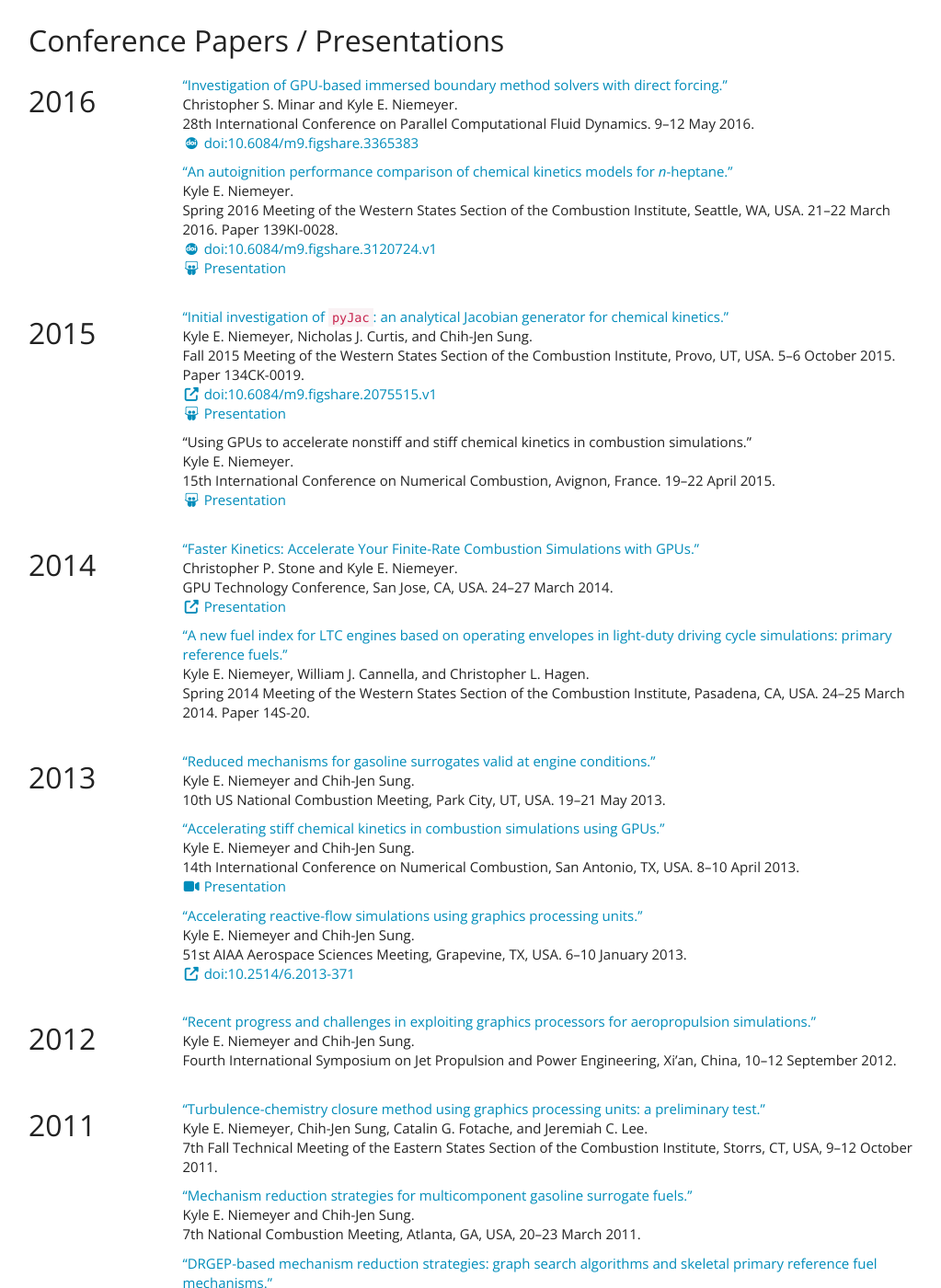
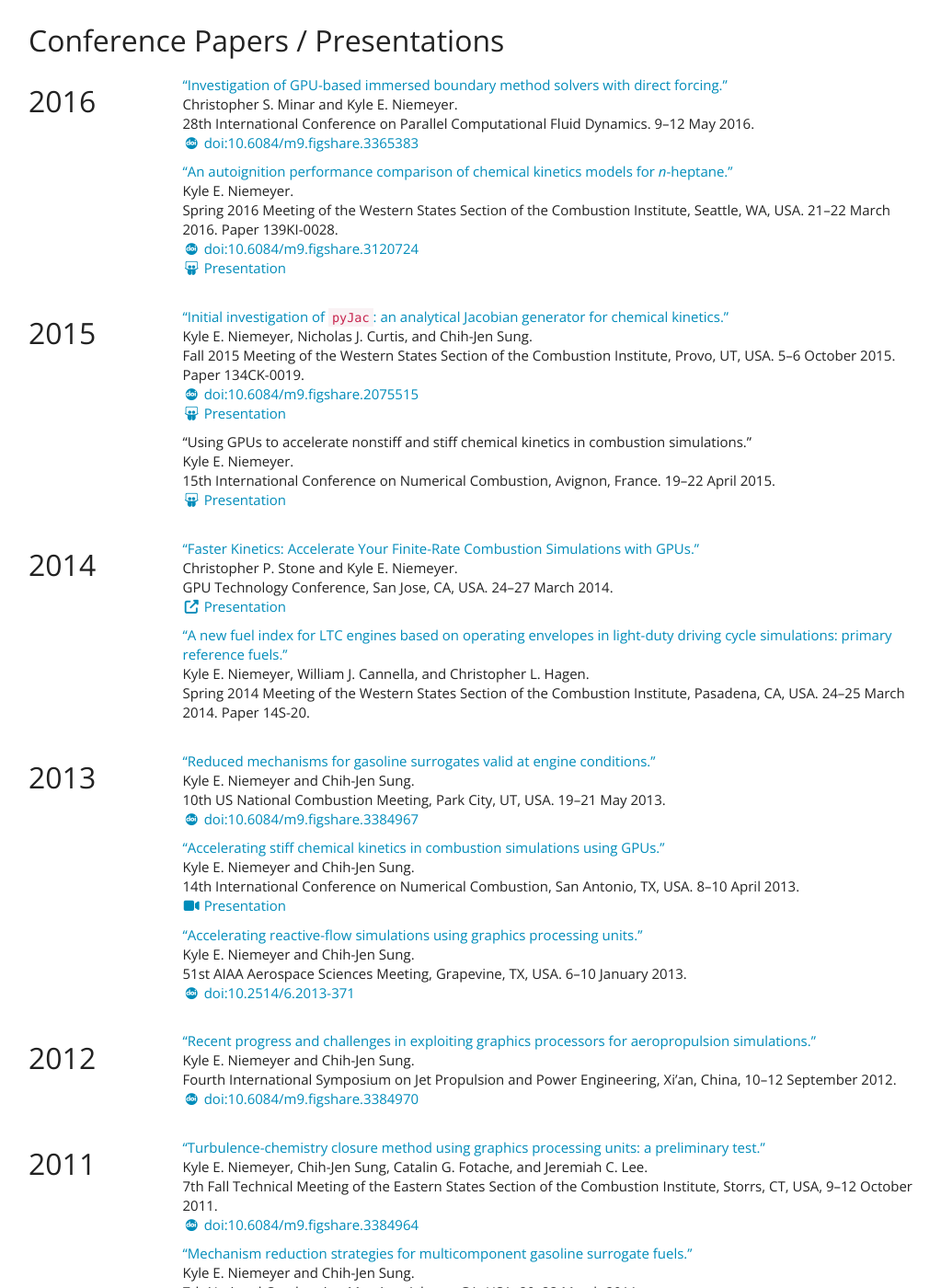
Before and after one commit to kyleniemeyer/kyleniemeyer.com, a Jekyll site: the page built from pubs/index.markdown, in a window 1280 px wide and 1400 px high, scrolled down 3114 px. Shown: the whole window at 92% size, without its empty margins (24-1047 px from the left). Built offline with Jekyll 4.4.1, drawn with Linux system fonts in a browser that asks for light colours; nearby versions of some CDN libraries; some web fonts are replaced; comment, search, counter and statistics services are not loaded; some of the changed lines change nothing that is shown; some of the changed text lies outside the part shown.

Commit message:
updated some DOI links

```diff
--- a/pubs/index.markdown
+++ b/pubs/index.markdown
@@ -76,33 +76,33 @@ Under review.
 [“Development of efficient and accurate skeletal mechanisms for hydrocarbon fuels and kerosene surrogate.”](/pubs/paper-zhong-kerosene/)
 Fengquan Zhong, Sugang Ma, Xinyu Zhang, Chih-Jen Sung, and Kyle E. Niemeyer.
 *Acta Mechanica Sinica*, 31(5):732--740, 2015.
-[<i class="ai ai-doi fa-fw"></i> doi:10.1007/s10409-015-0434-5](http://dx.doi.org/10.1007/s10409-015-0434-5)
+[<i class="ai ai-doi fa-fw"></i> doi:10.1007/s10409-015-0434-5](https://dx.doi.org/10.1007/s10409-015-0434-5)
 
 [“Counterflow ignition of *n*-butanol at atmospheric and elevated pressures.”](/pubs/paper-n-butanol-counterflow/)
 Kyle B. Brady, Xin Hui, Chih-Jen Sung, and Kyle E. Niemeyer.
 *Combustion and Flame*, 162(10):3596--3611, 2015.
-[<i class="ai ai-doi fa-fw"></i> doi:10.1016/j.combustflame.2015.06.017](http://dx.doi.org/10.1016/j.combustflame.2015.06.017)
+[<i class="ai ai-doi fa-fw"></i> doi:10.1016/j.combustflame.2015.06.017](https://dx.doi.org/10.1016/j.combustflame.2015.06.017)
 
 [“Investigation of the LTC fuel performance index for oxygenated reference fuel blends.”](/pubs/paper-LTC-index-oxygenated/)
 Kyle E Niemeyer, Shane R. Daly, William J. Cannella, and Christopher L. Hagen.
 *Fuel*, 155:14--24, 2015.
-[<i class="ai ai-doi fa-fw"></i> doi:10.1016/j.fuel.2015.04.010](http://dx.doi.org/10.1016/j.fuel.2015.04.010)
+[<i class="ai ai-doi fa-fw"></i> doi:10.1016/j.fuel.2015.04.010](https://dx.doi.org/10.1016/j.fuel.2015.04.010)
 
 [“A novel fuel performance index for LTC engines based on operating envelopes in light-duty driving cycle simulations.”](/pubs/paper-LTC-index/)
 Kyle E Niemeyer, Shane R. Daly, William J. Cannella, and Christopher L. Hagen.
 *Journal of Engineering for Gas Turbines and Power*, 137(10):101601, 2015.
-[<i class="ai ai-doi fa-fw"></i> doi:10.1115/1.4029948](http://dx.doi.org/10.1115/1.4029948)
+[<i class="ai ai-doi fa-fw"></i> doi:10.1115/1.4029948](https://dx.doi.org/10.1115/1.4029948)
 
 [“Reduced chemistry for a gasoline surrogate valid at engine-relevant conditions.”](/pubs/paper-reduced-gasoline-surrogate/)
 Kyle E. Niemeyer and Chih-Jen Sung.
 *Energy & Fuels*, 29(2):1172--1185, 2015.
-[<i class="ai ai-doi fa-fw"></i> doi:10.1021/ef5022126](http://dx.doi.org/10.1021/ef5022126)
+[<i class="ai ai-doi fa-fw"></i> doi:10.1021/ef5022126](https://dx.doi.org/10.1021/ef5022126)
 [<i class="ai ai-arxiv fa-fw"></i> `arXiv:1410.0401`](http://arxiv.org/abs/1410.0401) `[physics.chem-ph]`
 
 [“An automated target species selection method for dynamic adaptive chemistry simulations.”](/pubs/paper-target-species-selection/)
 Nicholas J. Curtis, Kyle E. Niemeyer, and Chih-Jen Sung.
 *Combustion and Flame*, 162(4):1358--1374, 2015.
-[<i class="ai ai-doi fa-fw"></i> doi:10.1016/j.combustflame.2014.11.004](http://dx.doi.org/10.1016/j.combustflame.2014.11.004)
+[<i class="ai ai-doi fa-fw"></i> doi:10.1016/j.combustflame.2014.11.004](https://dx.doi.org/10.1016/j.combustflame.2014.11.004)
 
 </div> <!-- END col-md-10-->
 </div> <!-- END row-->
@@ -118,19 +118,19 @@ Nicholas J. Curtis, Kyle E. Niemeyer, and Chih-Jen Sung.
 [“Mechanism reduction for multicomponent surrogates: a case study using toluene reference fuels.”](/pubs/paper-multicomponent-reduction/)
 Kyle E. Niemeyer and Chih-Jen Sung.
 *Combustion and Flame*, 161(11):2752--2764, 2014.
-[<i class="ai ai-doi fa-fw"></i> doi:10.1016/j.combustflame.2014.05.001](http://dx.doi.org/10.1016/j.combustflame.2014.05.001)
+[<i class="ai ai-doi fa-fw"></i> doi:10.1016/j.combustflame.2014.05.001](https://dx.doi.org/10.1016/j.combustflame.2014.05.001)
 [<i class="ai ai-arxiv fa-fw"></i> `arXiv:1405.3745`](http://arxiv.org/abs/1405.3745) `[physics.chem-ph]`
 
 [“Recent progress and challenges in exploiting graphics processors in computational fluid dynamics.”](/pubs/paper-GPU-CFD-review/)
 Kyle E. Niemeyer and Chih-Jen Sung.
 *Journal of Supercomputing*, 67(2):528--564, 2014.
-[<i class="ai ai-doi fa-fw"></i> doi:10.1007/s11227-013-1015-7](http://dx.doi.org/10.1007/s11227-013-1015-7)
+[<i class="ai ai-doi fa-fw"></i> doi:10.1007/s11227-013-1015-7](https://dx.doi.org/10.1007/s11227-013-1015-7)
 [<i class="ai ai-arxiv fa-fw"></i> `arXiv:1309.3018`](http://arxiv.org/abs/1309.3018) `[physics.flu-dyn]`
 
 [“Accelerating moderately stiff chemical kinetics in reactive-flow simulations using GPUs.”](/pubs/paper-moderately-stiff-GPU/)
 Kyle E. Niemeyer and Chih-Jen Sung.
 *Journal of Computational Physics*, 256:854--871, 2014.
-[<i class="ai ai-doi fa-fw"></i> doi:10.1016/j.jcp.2013.09.025](http://dx.doi.org/10.1016/j.jcp.2013.09.025)
+[<i class="ai ai-doi fa-fw"></i> doi:10.1016/j.jcp.2013.09.025](https://dx.doi.org/10.1016/j.jcp.2013.09.025)
 [<i class="ai ai-arxiv fa-fw"></i> `arXiv:1309.2710`](http://arxiv.org/abs/1309.2710) `[physics.chem-ph]`
 
 </div> <!-- END col-md-10-->
@@ -147,7 +147,7 @@ Kyle E. Niemeyer and Chih-Jen Sung.
 [“On the importance of graph search algorithms for DRGEP-based mechanism reduction methods.”](/pubs/paper-graph-search-DRGEP/)
 Kyle E. Niemeyer and Chih-Jen Sung.
 *Combustion and Flame*, 158(8):1439--1443, August 2011.
-[<i class="ai ai-doi fa-fw"></i> doi:10.1016/j.combustflame.2010.12.010](http://dx.doi.org/10.1016/j.combustflame.2010.12.010)
+[<i class="ai ai-doi fa-fw"></i> doi:10.1016/j.combustflame.2010.12.010](https://dx.doi.org/10.1016/j.combustflame.2010.12.010)
 
 </div> <!-- END col-md-10-->
 </div> <!-- END row-->
@@ -163,7 +163,7 @@ Kyle E. Niemeyer and Chih-Jen Sung.
 [“Skeletal mechanism generation for surrogate fuels using directed relation graph with error propagation and sensitivity analysis.”](/pubs/paper-DRGEPSA/)
 Kyle E. Niemeyer, Chih-Jen Sung, and Mandhapati P. Raju.
 *Combustion and Flame*, 157(9):1760--1770, September 2010.
-[<i class="ai ai-doi fa-fw"></i> doi:10.1016/j.combustflame.2009.12.022](http://dx.doi.org/10.1016/j.combustflame.2009.12.022)
+[<i class="ai ai-doi fa-fw"></i> doi:10.1016/j.combustflame.2009.12.022](https://dx.doi.org/10.1016/j.combustflame.2009.12.022)
 
 </div> <!-- END col-md-10-->
 </div> <!-- END row-->
@@ -179,7 +179,7 @@ Kyle E. Niemeyer, Chih-Jen Sung, and Mandhapati P. Raju.
 [“Three-dimensional surface texture visualization of bone tissue through epifluorescence-based serial block face imaging.”](/pubs/paper-bone-tissue-viz/)
 C. R. Slyfield Jr., K. E. Niemeyer, E. V. Tkachenko, R. E. Tomlinson, G. G. Steyer, C. G. Patthanacharoenphon, G. J. Kazakia, D. L. Wilson, and C. J. Hernandez.
 *Journal of Microscopy*, 236(1):52--59, October 2009.
-[<i class="ai ai-doi fa-fw"></i> doi:10.1111/j.1365-2818.2009.03204.x](http://dx.doi.org/10.1111/j.1365-2818.2009.03204.x)
+[<i class="ai ai-doi fa-fw"></i> doi:10.1111/j.1365-2818.2009.03204.x](https://dx.doi.org/10.1111/j.1365-2818.2009.03204.x)
 
 </div>
 
@@ -196,7 +196,7 @@ C. R. Slyfield Jr., K. E. Niemeyer, E. V. Tkachenko, R. E. Tomlinson, G. G. Stey
 ["GPU-Based Parallel Integration of Large Numbers of Independent ODE Systems.”](/pubs/book-chapter-GPU-ODE/)
 Kyle E. Niemeyer and Chih-Jen Sung.
 In V. Kindratenko (Ed.), *Numerical Computations with GPUs*, Springer International Publishing, Switzerland, Ch. 8, pp. 159--182.
-[<i class="ai ai-doi fa-fw"></i> doi:10.1007/978-3-319-06548-9_8](http://dx.doi.org/10.1007/978-3-319-06548-9_8)
+[<i class="ai ai-doi fa-fw"></i> doi:10.1007/978-3-319-06548-9_8](https://dx.doi.org/10.1007/978-3-319-06548-9_8)
 
 </div> <!-- END col-md-10-->
 </div> <!-- END row-->
@@ -214,7 +214,7 @@ In V. Kindratenko (Ed.), *Numerical Computations with GPUs*, Springer Internatio
 [“A novel fuel performance index for LTC engines based on operating envelopes in light-duty driving cycle simulations.”](/pubs/conf-LTC-index/)
 Kyle E. Niemeyer, Shane R. Daly, William J. Cannella, and Christopher L. Hagen.
 ASME 2014 Internal Combustion Engine Division Fall Technical Conference (ICEF), Columbus, IN, USA. 19--22 October 2014.
-[<i class="ai ai-doi fa-fw"></i> doi:10.1115/ICEF2014-5478](http://dx.doi.org/10.1115/ICEF2014-5478)
+[<i class="ai ai-doi fa-fw"></i> doi:10.1115/ICEF2014-5478](https://dx.doi.org/10.1115/ICEF2014-5478)
 
 </div> <!-- END col-md-10-->
 </div> <!-- END row-->
@@ -237,7 +237,7 @@ Christopher S. Minar and Kyle E. Niemeyer.
 ["An autoignition performance comparison of chemical kinetics models for *n*-heptane."](/pubs/conf-nheptane-model-perf/)
 Kyle E. Niemeyer.
 Spring 2016 Meeting of the Western States Section of the Combustion Institute, Seattle, WA, USA. 21--22 March 2016. Paper 139KI-0028.
-[<i class="ai ai-doi fa-fw"></i> doi:10.6084/m9.figshare.3120724.v1](https://dx.doi.org/10.6084/m9.figshare.3120724.v1)
+[<i class="ai ai-doi fa-fw"></i> doi:10.6084/m9.figshare.3120724](https://dx.doi.org/10.6084/m9.figshare.3120724)
 [{% icon fa-slideshare fa-fw %} Presentation](http://www.slideshare.net/kyleniemeyer/an-autoignition-performance-comparison-of-chemical-kinetics-models-for-nheptane)
 
 </div> <!-- END col-md-10-->
@@ -254,7 +254,7 @@ Spring 2016 Meeting of the Western States Section of the Combustion Institute, S
 [“Initial investigation of `pyJac`: an analytical Jacobian generator for chemical kinetics.”](/pubs/conf-pyJac-initial/)
 Kyle E. Niemeyer, Nicholas J. Curtis, and Chih-Jen Sung.
 Fall 2015 Meeting of the Western States Section of the Combustion Institute, Provo, UT, USA. 5--6 October 2015. Paper 134CK-0019.
-[{% icon fa-external-link fa-fw %} doi:10.6084/m9.figshare.2075515.v1](http://dx.doi.org/10.6084/m9.figshare.2075515.v1)
+[<i class="ai ai-doi fa-fw"></i> doi:10.6084/m9.figshare.2075515](https://dx.doi.org/10.6084/m9.figshare.2075515)
 [{% icon fa-slideshare fa-fw %} Presentation](http://www.slideshare.net/kyleniemeyer/initial-investigation-of-pyjac-an-analytical-jacobian-generator-for-chemical-kinetics)
 
 “Using GPUs to accelerate nonstiff and stiff chemical kinetics in combustion simulations.”
@@ -296,6 +296,7 @@ Spring 2014 Meeting of the Western States Section of the Combustion Institute, P
 [“Reduced mechanisms for gasoline surrogates valid at engine conditions.”](/pubs/conf-reduced-gasoline/)
 Kyle E. Niemeyer and Chih-Jen Sung.
 10th US National Combustion Meeting, Park City, UT, USA. 19--21 May 2013.
+[<i class="ai ai-doi fa-fw"></i> doi:10.6084/m9.figshare.3384967](https://dx.doi.org/10.6084/m9.figshare.3384967)
 
 [“Accelerating stiff chemical kinetics in combustion simulations using GPUs.”](/pubs/conf-stiff-kinetics-GPU/)
 Kyle E. Niemeyer and Chih-Jen Sung.
@@ -305,7 +306,7 @@ Kyle E. Niemeyer and Chih-Jen Sung.
 [“Accelerating reactive-flow simulations using graphics processing units.”](/pubs/conf-reactive-flow-GPU/)
 Kyle E. Niemeyer and Chih-Jen Sung.
 51st AIAA Aerospace Sciences Meeting, Grapevine, TX, USA. 6--10 January 2013.
-[{% icon fa-external-link fa-fw %} doi:10.2514/6.2013-371](http://dx.doi.org/10.2514/6.2013-371)
+[<i class="ai ai-doi fa-fw"></i> doi:10.2514/6.2013-371](https://dx.doi.org/10.2514/6.2013-371)
 
 </div> <!-- END col-md-10-->
 </div> <!-- END row-->
@@ -321,6 +322,7 @@ Kyle E. Niemeyer and Chih-Jen Sung.
 [“Recent progress and challenges in exploiting graphics processors for aeropropulsion simulations.”](/pubs/conf-recent-progress-GPUs-aero/)
 Kyle E. Niemeyer and Chih-Jen Sung.
 Fourth International Symposium on Jet Propulsion and Power Engineering, Xi’an, China, 10--12 September 2012.
+[<i class="ai ai-doi fa-fw"></i> doi:10.6084/m9.figshare.3384970](https://dx.doi.org/10.6084/m9.figshare.3384970)
 
 </div> <!-- END col-md-10-->
 </div> <!-- END row-->
@@ -336,15 +338,17 @@ Fourth International Symposium on Jet Propulsion and Power Engineering, Xi’an,
 [“Turbulence-chemistry closure method using graphics processing units: a preliminary test.”](/pubs/conf-GPU-prelim/)
 Kyle E. Niemeyer, Chih-Jen Sung, Catalin G. Fotache, and Jeremiah C. Lee.
 7th Fall Technical Meeting of the Eastern States Section of the Combustion Institute, Storrs, CT, USA, 9--12 October 2011.
+[<i class="ai ai-doi fa-fw"></i> doi:10.6084/m9.figshare.3384964](https://dx.doi.org/10.6084/m9.figshare.3384964)
 
 [“Mechanism reduction strategies for multicomponent gasoline surrogate fuels.”](/pubs/conf-red-strategies-multicomponent/)
 Kyle E. Niemeyer and Chih-Jen Sung.
 7th National Combustion Meeting, Atlanta, GA, USA, 20--23 March 2011.
+[<i class="ai ai-doi fa-fw"></i> doi:10.6084/m9.figshare.3384973](https://dx.doi.org/10.6084/m9.figshare.3384973)
 
 [“DRGEP-based mechanism reduction strategies: graph search algorithms and skeletal primary reference fuel mechanisms.”](/pubs/conf-DRGEP-strategies/)
 Kyle E. Niemeyer and Chih-Jen Sung.
 49th AIAA Aerospace Sciences Meeting, Orlando, FL, USA, 4--7 January 2011.
-[{% icon fa-external-link fa-fw %} doi:10.2514/6.2011-508](http://dx.doi.org/10.2514/6.2011-508)
+[<i class="ai ai-doi fa-fw"></i> doi:10.2514/6.2011-508](https://dx.doi.org/10.2514/6.2011-508)
 
 </div> <!-- END col-md-10-->
 </div> <!-- END row-->
@@ -361,7 +365,7 @@ Kyle E. Niemeyer and Chih-Jen Sung.
 Chih-Jen Sung and Kyle E. Niemeyer.
 2nd International Symposium on Computational Mechanics and the 12th International Conference on the Enhancement and Promotion of Computational Methods in Engineering and Science (ISCM-EPMESC), Hong Kong--Macau, China, 30 November--3 December 2009.
 _AIP Conference Proceedings_, 1233(1):1412--1417, 2010.
-[{% icon fa-external-link fa-fw %} doi:10.1063/1.3452113](http://dx.doi.org/10.1063/1.3452113)
+[<i class="ai ai-doi fa-fw"></i> doi:10.1063/1.3452113](http://dx.doi.org/10.1063/1.3452113)
 
 </div> <!-- END col-md-10-->
 </div> <!-- END row-->
@@ -377,11 +381,12 @@ _AIP Conference Proceedings_, 1233(1):1412--1417, 2010.
 [“Skeletal mechanism generation of surrogate fuels using directed relation graph with error propagation and sensitivity analysis.”](/pubs/conf-DRGEPSA-AIAA/)
 Kyle E. Niemeyer, Mandhapati P. Raju, and Chih-Jen Sung.
 45th AIAA/ASME/SAE/ASEE Joint Propulsion Conference and Exhibit, Denver, CO, USA, 2--5 August 2009.
-[{% icon fa-external-link fa-fw %} doi:10.2514/6.2009-5495](http://dx.doi.org/10.2514/6.2009-5495)
+[<i class="ai ai-doi fa-fw"></i> doi:10.2514/6.2009-5495](http://dx.doi.org/10.2514/6.2009-5495)
 
 [“Skeletal mechanism generation for surrogate fuels using directed relation graph with error propagation and sensitivity analysis.”](/pubs/conf-DRGEPSA/)
 Kyle E. Niemeyer, Mandhapati P. Raju, and Chih-Jen Sung.
 6th National Combustion Meeting, Ann Arbor, MI, USA, 17--20 May 2009.
+[<i class="ai ai-doi fa-fw"></i> doi:10.6084/m9.figshare.3384976](https://dx.doi.org/10.6084/m9.figshare.3384976)
 
 </div> <!-- END col-md-10-->
 </div> <!-- END row-->
@@ -400,13 +405,13 @@ Kyle E. Niemeyer, Mandhapati P. Raju, and Chih-Jen Sung.
 Kyle E. Niemeyer and Chih-Jen Sung.
 35th International Symposium on Combustion, San Francisco, CA, USA.
 4–8 August 2014.
-[{% icon fa-external-link fa-fw %} doi:10.6084/m9.figshare.1128029](http://dx.doi.org/10.6084/m9.figshare.1128029)
+[<i class="ai ai-doi fa-fw"></i> doi:10.6084/m9.figshare.1128029](http://dx.doi.org/10.6084/m9.figshare.1128029)
 
 “A new fuel index for LTC engines based on operating envelopes in light-duty driving cycle simulations.”
 Kyle E. Niemeyer, Shane Daly, William Cannella, and Christopher L. Hagen.
 35th International Symposium on Combustion, San Francisco, CA, USA.
 4–8 August 2014.
-[{% icon fa-external-link fa-fw %} doi:10.6084/m9.figshare.1128030](http://dx.doi.org/10.6084/m9.figshare.1128030)
+[<i class="ai ai-doi fa-fw"></i> doi:10.6084/m9.figshare.1128030](http://dx.doi.org/10.6084/m9.figshare.1128030)
 
 </div> <!-- END col-md-10-->
 </div> <!-- END row-->
@@ -422,12 +427,12 @@ Kyle E. Niemeyer, Shane Daly, William Cannella, and Christopher L. Hagen.
 “Mechanism reduction strategies for gasoline surrogate fuels”
 Kyle E. Niemeyer and Chih-Jen Sung.
 24th International Colloquium on the Dynamics of Explosions and Reactive Systems, Taipei, Taiwan. 28 July--2 August 2013.
-[{% icon fa-file-pdf-o fa-fw %}](/assets/pubs/Niemeyer-Sung-ICDERS-poster-gasoline.pdf)
+[{% icon fa-file-pdf-o fa-fw %} Poster](/assets/pubs/Niemeyer-Sung-ICDERS-poster-gasoline.pdf)
 
 “GPU-based explicit integration algorithms for accelerating chemical kinetics in CFD simulations”
 Kyle E. Niemeyer and Chih-Jen Sung.
 24th International Colloquium on the Dynamics of Explosions and Reactive Systems, Taipei, Taiwan. 28 July--2 August 2013.
-[{% icon fa-file-pdf-o fa-fw %}](/assets/pubs/Niemeyer-Sung-ICDERS-poster-GPU.pdf)
+[{% icon fa-file-pdf-o fa-fw %} Poster](/assets/pubs/Niemeyer-Sung-ICDERS-poster-GPU.pdf)
 
 </div> <!-- END col-md-10-->
 </div> <!-- END row-->
```
